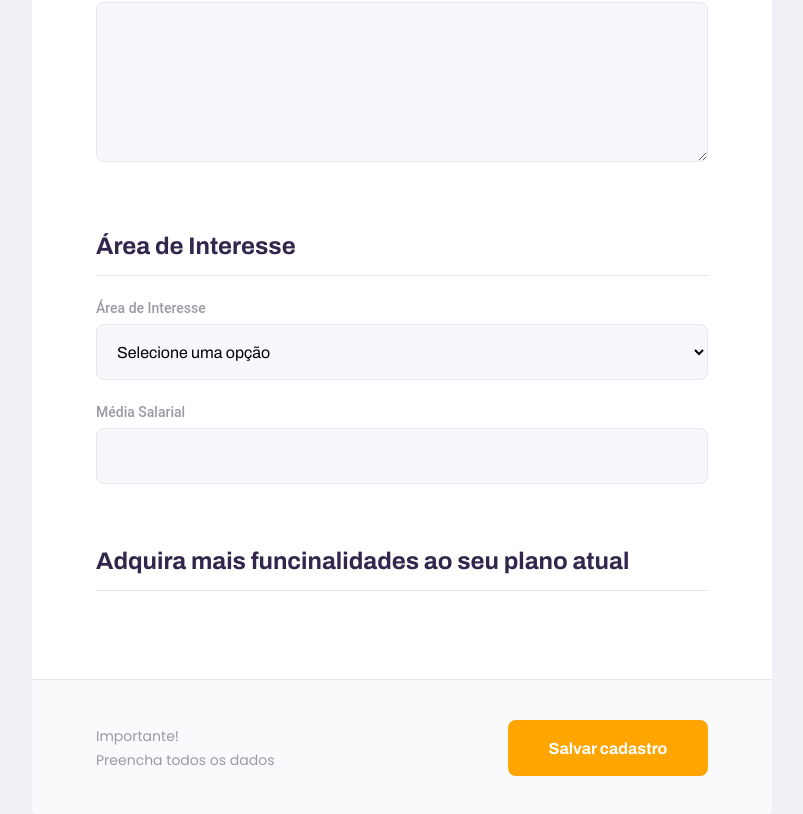
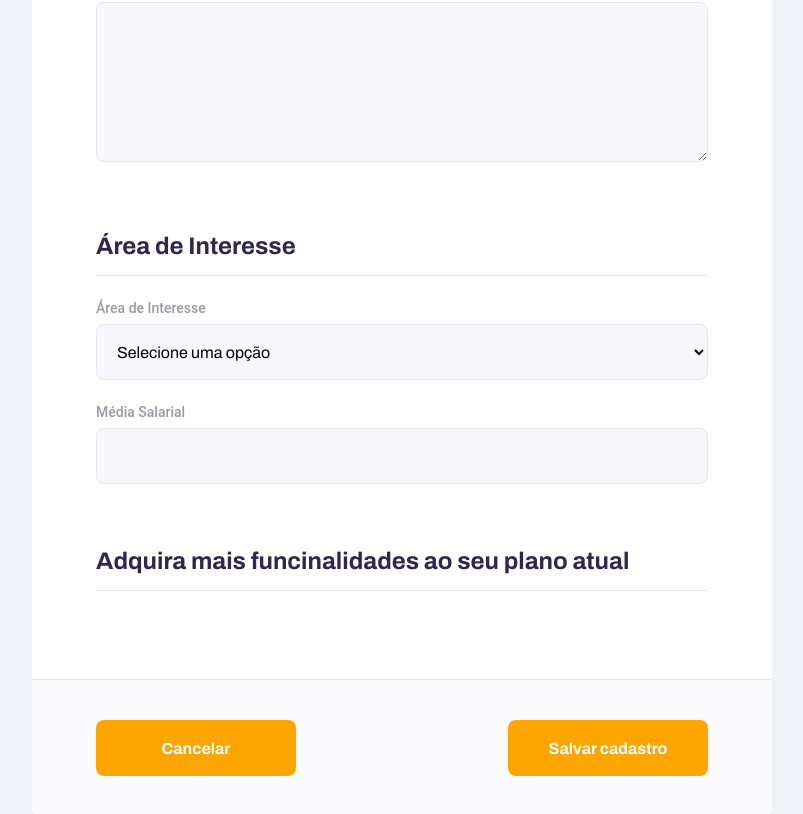
Before and after one commit to NaraGuimma/megahack-women-trilha, a React (Create React App) app: page /cadastro-candidata in a window 1280 px wide. Shown: the part 847-1661 px from the top of the page, without its empty margins (238-1041 px from the left). Built offline with nearby package versions, Linux system fonts and the light colour scheme.

Commit message:
Update index.tsx

```diff
--- a/src/pages/CandidateForm/index.tsx
+++ b/src/pages/CandidateForm/index.tsx
@@ -134,10 +134,7 @@ function CandidateForm() {
           </fieldset>
 
           <footer>
-            <p>
-              Importante! <br />
-              Preencha todos os dados
-            </p>
+            <button type="reset">Cancelar</button>
             <button type="submit">Salvar cadastro</button>
           </footer>
         </form>
```
